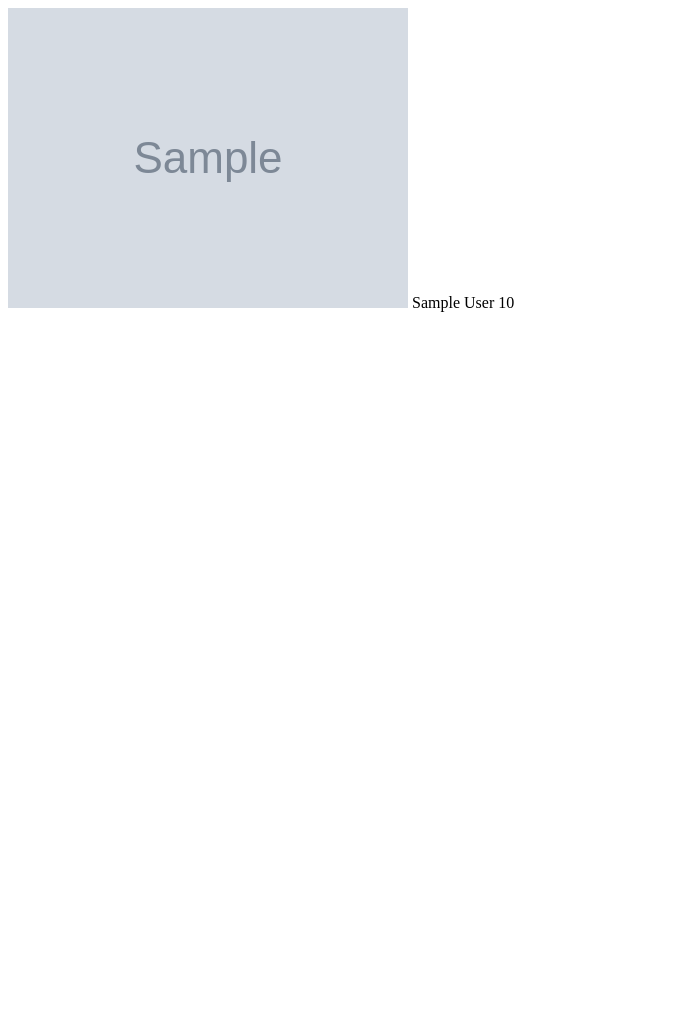
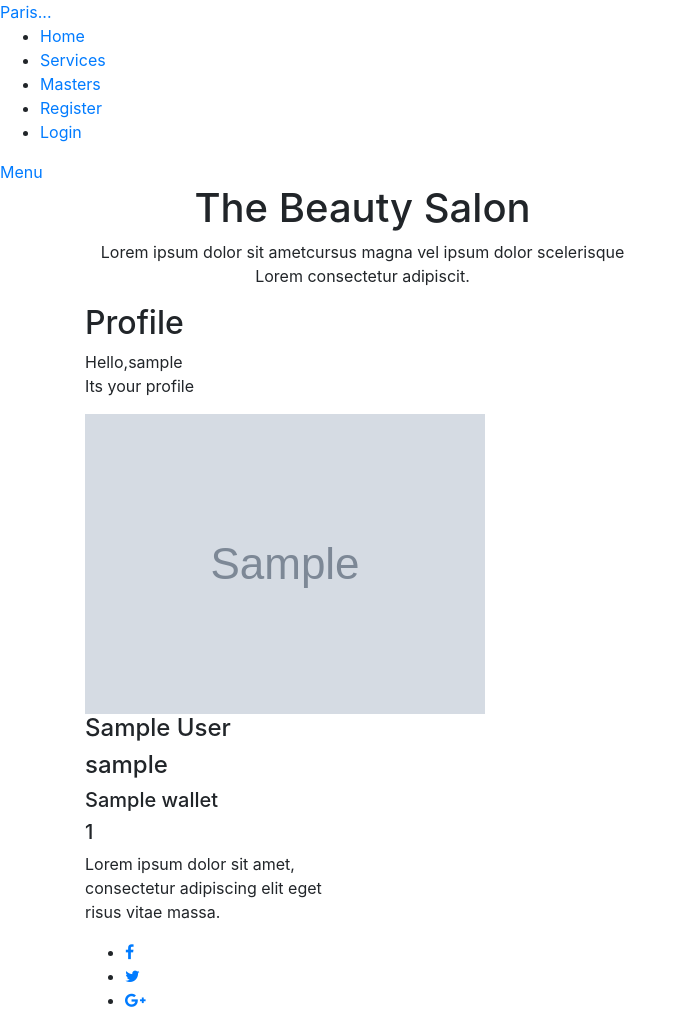
Before and after one commit to Zinko17/DjangoProject, a Django app: template django_project/user_profile/templates/profile.html in a window 1280 px wide. Shown: the whole page, without its empty margins (0-686 px from the left). Before the commit the page ends 312 px from the top, so only its background shows below. Run offline with Django 3.2, Linux system fonts and the light colour scheme; tables that the repository leaves empty hold one stand-in row (values such as "Sample post"); the template is opened without the code that fills it: values that come from a table or form of the project are taken from there, most other values are stand-ins (such as "Sample title", 1, 10 or a date in 2020); grey boxes marked "Sample" are stand-in pictures; some libraries are stand-ins or nearby versions.

Commit message:
add stylistic for profile page

```diff
--- a/django_project/user_profile/templates/profile.html
+++ b/django_project/user_profile/templates/profile.html
@@ -1,3 +1,31 @@
-<img src="{{profile.photo.url}}">
-{{profile.name}}
-{{profile.age}}
+{% extends 'base.html' %}
+{% block content %}
+<section id="teams" class="section teams">
+  <div class="container">
+      <div class="section-header">
+                <h2 class="wow fadeInDown animated">Profile</h2>
+                <p class="wow fadeInDown animated">Hello,{{profile.user}} <br>Its your profile </p>
+            </div>
+    <div class="row">
+
+      <div class="col-md-3 col-sm-6">
+        <div class="person"><img src="{{profile.photo.url}}" alt="" class="img-responsive">
+          <div class="person-content">
+            <h4>{{profile.name}}</h4>
+            <h4>{{profile.user}}</h4>
+            <h5 class="role">{{prof.wallet}}</h5>
+            <h5 class="order_count">{{profile.order_count}}</h5>
+            <p>Lorem ipsum dolor sit amet, consectetur adipiscing elit eget risus vitae massa.</p>
+          </div>
+          <ul class="social-icons clearfix">
+            <li><a href="#"><span class="fa fa-facebook"></span></a></li>
+            <li><a href="#"><span class="fa fa-twitter"></span></a></li>
+            <li><a href="#"><span class="fa fa-google-plus"></span></a></li>
+          </ul>
+        </div>
+      </div>
+
+    </div>
+  </div>
+</section>
+{% endblock %}
```
